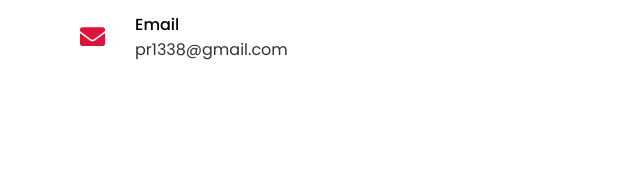
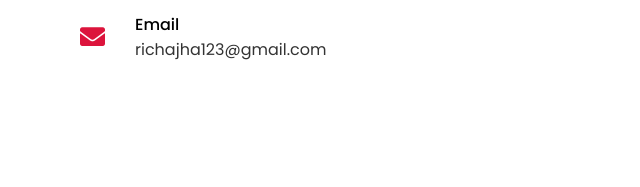
Before and after one commit to Priyanshu581/Richa, a plain HTML site: page index.html in a window 1280 px wide. Shown: the part 4009-4196 px from the top of the page, 0-640 px from the left. Drawn offline with nearby package versions, Linux system fonts and the light colour scheme.

Commit message:
Update index.html

```diff
--- a/index.html
+++ b/index.html
@@ -228,7 +228,7 @@
                             <i class="fas fa-envelope"></i>
                             <div class="info">
                                 <div class="head">Email</div>
-                                <div class="sub-title">pr1338@gmail.com</div>
+                                <div class="sub-title">richajha123@gmail.com</div>
                             </div>
                         </div>
                     </div>
```
